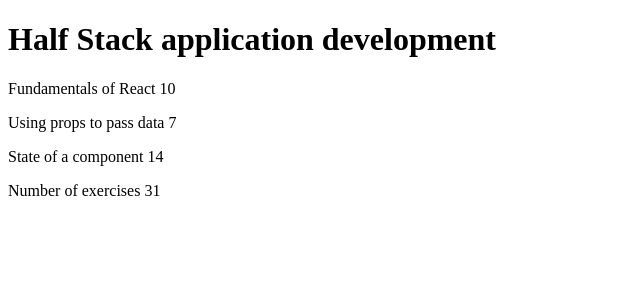
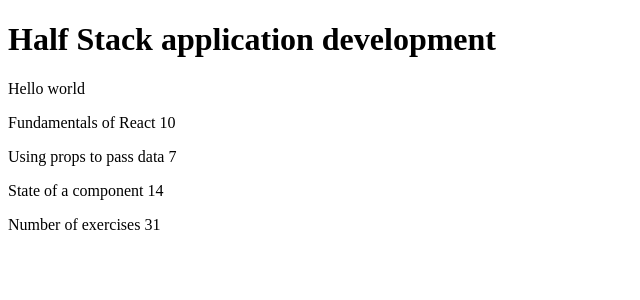
Before and after one commit to sakluk/fullstack-mooc, a React (Vite) app in the folder osa1/: page / in a window 1280 px wide. Shown: the top 300 px of the page, without its empty margins (0-640 px from the left). Built offline with nearby package versions, Linux system fonts and the light colour scheme.

Commit message:
modified:   osa1/src/App.jsx

```diff
--- a/osa1/src/App.jsx
+++ b/osa1/src/App.jsx
@@ -1,3 +1,19 @@
+const Header = (props) => {
+  return (
+    <div>
+      <h1>{props.name}</h1>
+    </div>
+  )
+}
+
+const Hello = () => {
+  return (
+    <div>
+      <p>Hello world</p>
+    </div>
+  )
+}
+
 const App = () => {
   const course = 'Half Stack application development'
   const part1 = 'Fundamentals of React'
@@ -9,7 +25,9 @@
 
   return (
     <div>
-      <h1>{course}</h1>
+      <Header name='Half Stack application development'/>
+      <Hello />
+
       <p>
         {part1} {exercises1}
       </p>
@@ -25,3 +43,7 @@
 }
 
 export default App
+
+// Tips:
+// Download the React DevTools for a better development experience:
+// https://react.dev/learn/react-developer-tools
```
